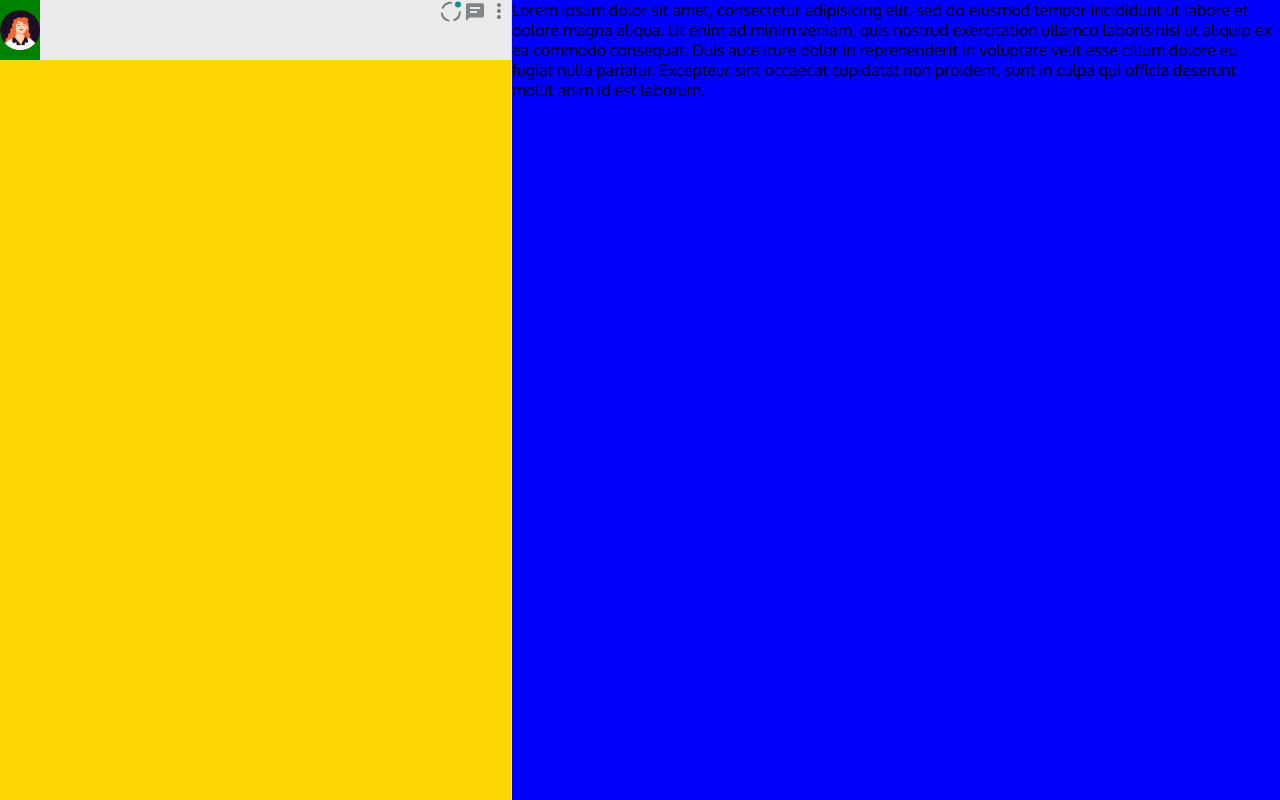
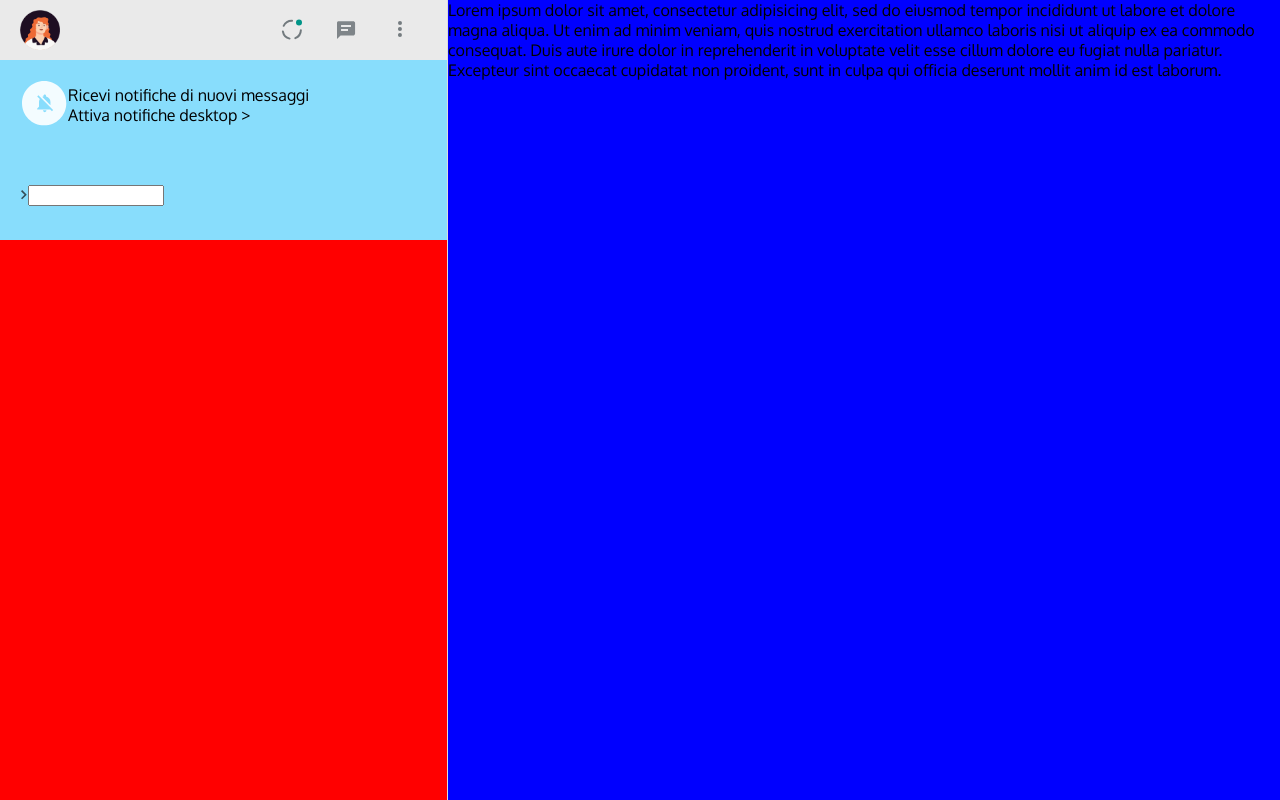
Before and after one commit to FrancescoPandolfi/js-html-css-boolzap, a plain HTML site: page index.html in a window 1280 px wide. Drawn offline with nearby package versions, Linux system fonts and the light colour scheme.

Commit message:
Struttura riga 3 colonna sinistra

```diff
--- a/css/style.css
+++ b/css/style.css
@@ -35,8 +35,7 @@ body:before {
 
 /* LEFT WINDOW */
 .left-window {
-  width: 40%;
-  padding:
+  width: 35%;
   background: red;
   border-right: 1px solid #DCDBDC;
 }
@@ -45,28 +44,54 @@ body:before {
 .row1-left {
   width: 100%;
   height: 60px;
+  padding: 0 20px;
   display: flex;
   background-color: #EAEAEA;
 }
   .user-icon {
     margin-right: auto;
-    background-color: green;
   }
     .user-icon img {
       height: calc(100% - 20px);
       margin: 10px 0;
     }
+  .icons-row1 {
+    display: flex;
+    align-items: center;
+    padding: 0 15px;
+  }
 
-
-
-  .row1-icons {
+/* Row 2 left */
+.row2-left {
+  width: 100%;
+  height: 90px;
+  padding: 0 20px;
+  display: flex;
+  align-items: center;
+  background: #88DDFC;
+}
+  .icon-notifiche {
 
   }
+  .row2-left-text {
+
+  }
+
+  /* Row 3 left search */
+  .row3-left-search {
+    width: 100%;
+    height: 90px;
+    padding: 0 20px;
+    display: flex;
+    align-items: center;
+    background: #88DDFC;
+  }
+
 
 
 
 /* RIGHT WINDOW */
 .right-window {
-  width: 60%;
+  width: 65%;
   background: blue
 }
--- a/index.html
+++ b/index.html
@@ -19,25 +19,48 @@
 
     <!-- LEFT WINDOW -->
     <div class="left-window">
+
+      <!-- Row 1 left -->
       <div class="row1-left">
-
         <div class="user-icon">
           <img src="img/utenti/utente1.png" alt="utente1">
         </div>
-
-        <div class="row1-icons">
+        <div class="icons-row1">
           <img src="img/stato.svg" alt="">
         </div>
-        <div class="row1-icons">
+        <div class="icons-row1">
           <img src="img/nuova-chat.svg" alt="">
         </div>
-        <div class="row1-icons">
+        <div class="icons-row1">
           <img src="img/menu.svg" alt="">
         </div>
+      </div> <!-- close row1-left -->
+
+      <!-- Row 2 left -->
+      <div class="row2-left">
+        <div class="icon_notifiche">
+          <img src="img/notifiche.svg" alt="utente1">
+        </div>
+        <div class="row2-left-text">
+          <p>Ricevi notifiche di nuovi messaggi</p>
+          <p>Attiva notifiche desktop ></p>
+        </div>
+      </div> <!-- close row2-left -->
+
+      <!-- Row 3 left search -->
+      <div class="row3-left-search">
+        <div class="input-bg">
+          <div class="icon-input-bg">
+            <img src="img/svgexport-5.svg" alt="">
+          </div>
+        </div>
+        <input type="text" name="" value="">
+      </div>
 
 
-      </div>
+
     </div>
+
 
     <!-- RIGHT WINDOW -->
     <div class="right-window">
```
Also changed, not shown: img/bg.png (added), img/bg2.jpeg (added), img/notifiche.svg (renamed from img/svgexport-4.svg), 1 other file.
